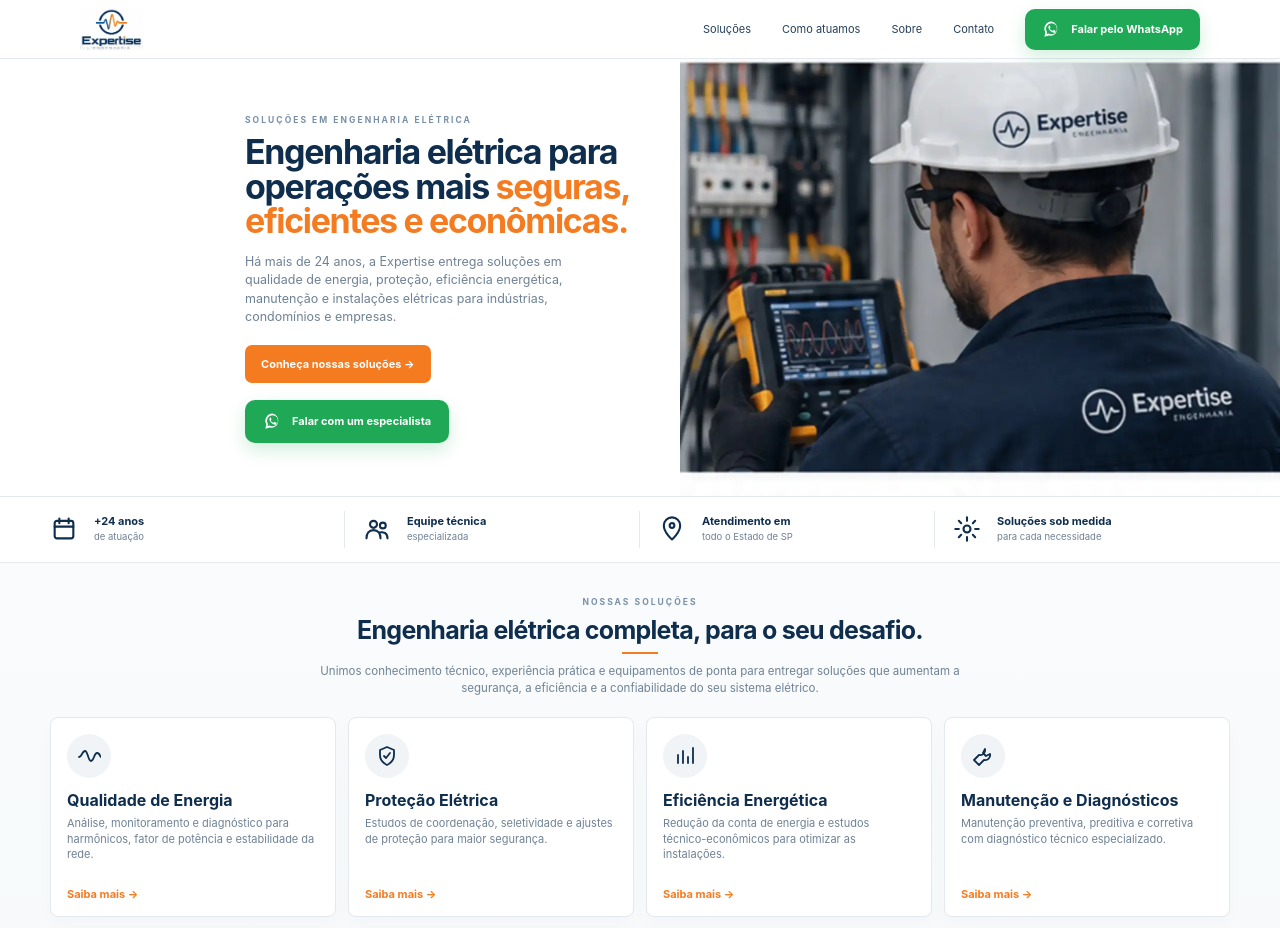
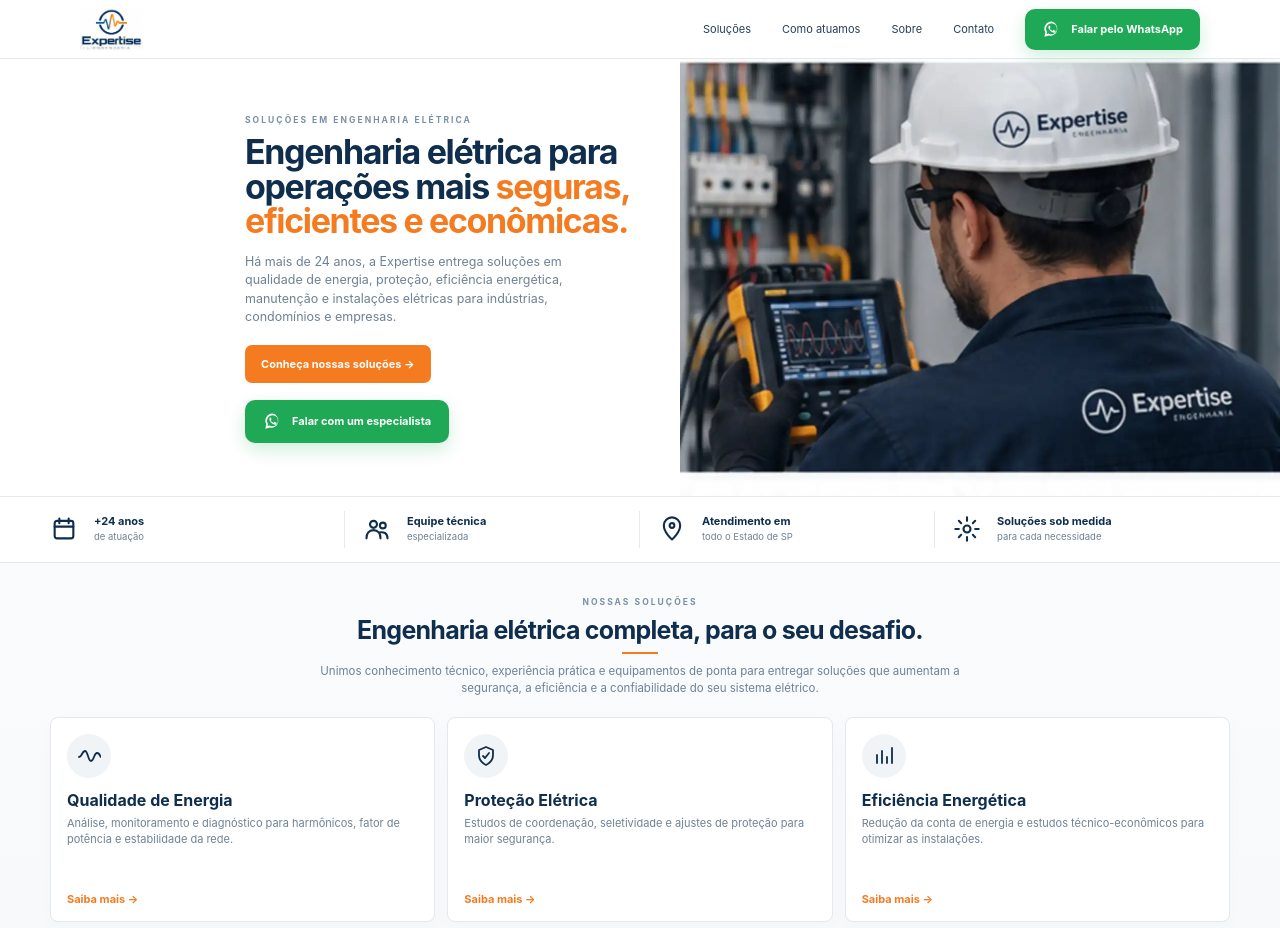
Before and after one commit to camargofelipesp20-ops/site-expertise, a Next.js app: page / in a window 1280 px wide. Shown: the top 928 px of the page. Built offline with nearby package versions, Linux system fonts and the light colour scheme.

Commit message:
Ajusta grid de soluções da home aprovada

```diff
--- a/app/final-tuning.css
+++ b/app/final-tuning.css
@@ -1,4 +1,6 @@
 .rentalHighlight{padding:10px 0 11px}.rentalBanner{min-height:145px}.rentalPhoto{height:145px}
+
+.homeServices{grid-template-columns:repeat(3,1fr)!important}.homeServices .serviceCard{min-height:205px}
 
 a[href*="wa.me"]:not(.brandLink){background:#1FA855!important;color:#fff!important;border:2px solid #1FA855!important;display:inline-flex!important;align-items:center;justify-content:center;gap:9px;border-radius:10px!important;box-shadow:0 7px 18px rgba(31,168,85,.20);transition:background .2s ease,border-color .2s ease,color .2s ease,transform .2s ease,box-shadow .2s ease}
 a[href*="wa.me"]:not(.brandLink):hover{background:#fff!important;border-color:#1FA855!important;color:#158F46!important;transform:translateY(-1px);box-shadow:0 9px 22px rgba(15,45,77,.14)}
@@ -31,8 +33,10 @@ html body .rent .footercta a.btn[href*="wa.me"]::before{
 }
 
 .processSection:has(.process4){padding-top:30px;padding-bottom:33px}
+@media(max-width:900px){.homeServices{grid-template-columns:repeat(2,1fr)!important}}
 @media(max-width:760px){
   .rentalHighlight{padding:24px 0}.rentalBanner{min-height:0}.rentalPhoto{height:240px}.processSection:has(.process4){padding:38px 0}
   a[href*="wa.me"]:not(.brandLink){min-height:48px}
   html body .rent a.btn[href*="wa.me"]{min-height:48px!important;width:100%!important}
 }
+@media(max-width:520px){.homeServices{grid-template-columns:1fr!important}.homeServices .serviceCard{min-height:0}}
```
